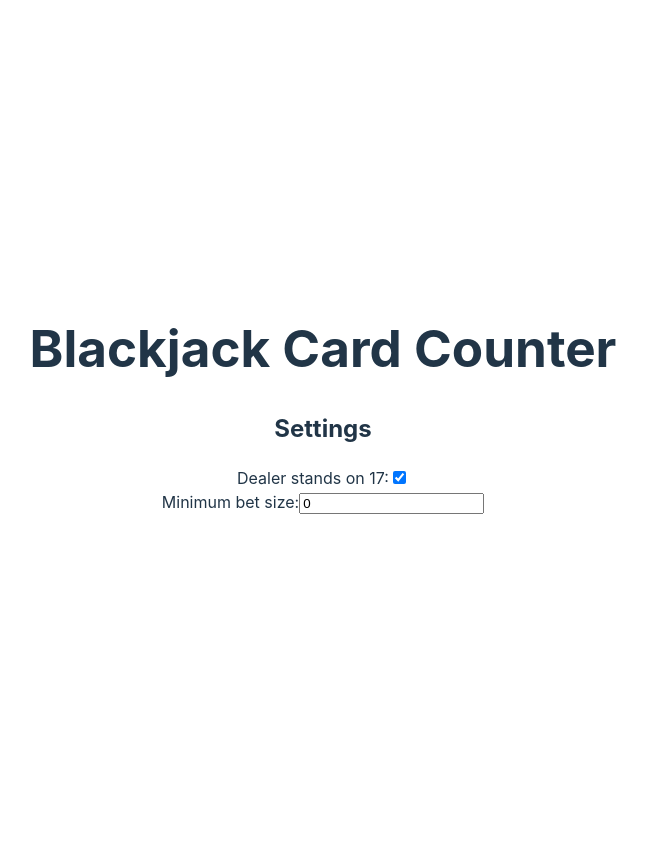
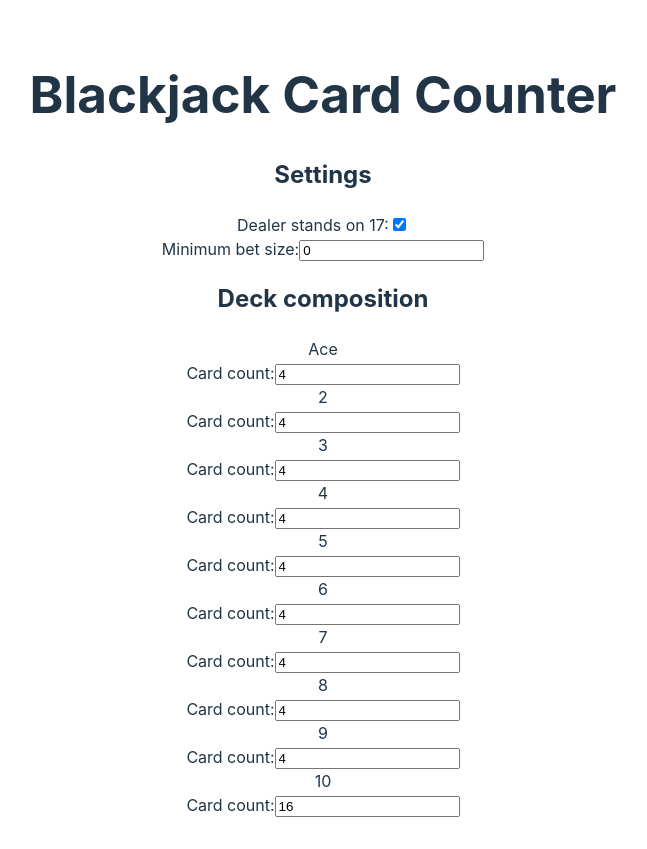
Before and after one commit to Real1236/BlackjackCardCounter, a React (Vite) app in the folder Frontend/: page / in a window 1280 px wide. Shown: the whole page, without its empty margins (317-964 px from the left). Before the commit the page ends 800 px from the top, so only its background shows below. Built offline with nearby package versions, Linux system fonts and the light colour scheme.

Commit message:
Added card components for deck composition

```diff
--- a/Frontend/src/components/App.jsx
+++ b/Frontend/src/components/App.jsx
@@ -1,11 +1,66 @@
-import { useState } from "react";
+import { useEffect, useState } from "react";
 import "./App.css";
 import Settings from "./Settings";
+import Card from "./Card";
 
 function App() {
-  // State and handlers are now in the parent component
+  // Settings state
   const [dealerStandsOn17, setDealerStandsOn17] = useState(true);
   const [minBetSize, setMinBetSize] = useState(0);
+
+  // Deck composition state
+  const [aceCount, setAceCount] = useState(4);
+  const [twoCount, setTwoCount] = useState(4);
+  const [threeCount, setThreeCount] = useState(4);
+  const [fourCount, setFourCount] = useState(4);
+  const [fiveCount, setFiveCount] = useState(4);
+  const [sixCount, setSixCount] = useState(4);
+  const [sevenCount, setSevenCount] = useState(4);
+  const [eightCount, setEightCount] = useState(4);
+  const [nineCount, setNineCount] = useState(4);
+  const [tenCount, setTenCount] = useState(16);
+
+  useEffect(() => {
+    const handleKeyDown = (event) => {
+      if (event.key === '1') {
+        setAceCount((prevCount) => prevCount - 1);
+      }
+      if (event.key === '2') {
+        setTwoCount((prevCount) => prevCount - 1);
+      }
+      if (event.key === '3') {
+        setThreeCount((prevCount) => prevCount - 1);
+      }
+      if (event.key === '4') {
+        setFourCount((prevCount) => prevCount - 1);
+      }
+      if (event.key === '5') {
+        setFiveCount((prevCount) => prevCount - 1);
+      }
+      if (event.key === '6') {
+        setSixCount((prevCount) => prevCount - 1);
+      }
+      if (event.key === '7') {
+        setSevenCount((prevCount) => prevCount - 1);
+      }
+      if (event.key === '8') {
+        setEightCount((prevCount) => prevCount - 1);
+      }
+      if (event.key === '9') {
+        setNineCount((prevCount) => prevCount - 1);
+      }
+      if (event.key === '0') {
+        setTenCount((prevCount) => prevCount - 1);
+      };
+    };
+
+    window.addEventListener('keydown', handleKeyDown);
+
+    // Cleanup function to remove the event listener when the component unmounts
+    return () => {
+      window.removeEventListener('keydown', handleKeyDown);
+    };
+  }, []);
 
   return (
     <div>
@@ -16,7 +71,18 @@ function App() {
         minBetSize={minBetSize}
         setMinBetSize={setMinBetSize}
       />
-      {/* Other components or content that might need the state */}
+
+      <h2>Deck composition</h2>
+      <Card value="Ace" count={aceCount} setCount={setAceCount} />
+      <Card value="2" count={twoCount} setCount={setTwoCount} />
+      <Card value="3" count={threeCount} setCount={setThreeCount} />
+      <Card value="4" count={fourCount} setCount={setFourCount} />
+      <Card value="5" count={fiveCount} setCount={setFiveCount} />
+      <Card value="6" count={sixCount} setCount={setSixCount} />
+      <Card value="7" count={sevenCount} setCount={setSevenCount} />
+      <Card value="8" count={eightCount} setCount={setEightCount} />
+      <Card value="9" count={nineCount} setCount={setNineCount} />
+      <Card value="10" count={tenCount} setCount={setTenCount} />
     </div>
   );
 }
--- /dev/null
+++ b/Frontend/src/components/Card.jsx
@@ -0,0 +1,28 @@
+import PropTypes from "prop-types";
+
+Card.propTypes = {
+    value: PropTypes.string.isRequired,
+    count: PropTypes.number.isRequired,
+    setCount: PropTypes.func.isRequired,
+};
+
+function Card({value, count, setCount}) {
+  return (
+    <>
+      <form>
+        <label>{value}</label>
+        <br />
+        <label>
+          Card count:
+          <input
+            type="number"
+            value={count}
+            onChange={(e) => setCount(Number(e.target.value))}
+          />
+        </label>
+      </form>
+    </>
+  );
+}
+
+export default Card;
```
